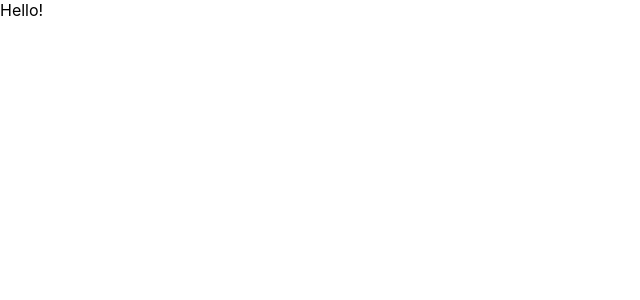
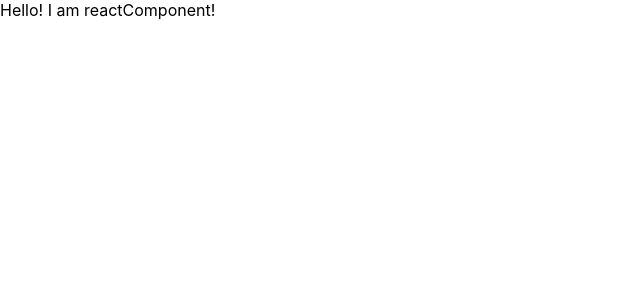
Before and after one commit to OlgaBulayMouse/hoocks, a React (Create React App) app: page / in a window 1280 px wide. Shown: the top 300 px of the page, without its empty margins (0-640 px from the left). Built offline with nearby package versions, Linux system fonts and the light colour scheme.

Commit message:
use useMemo

```diff
--- a/src/App.js
+++ b/src/App.js
@@ -1,14 +1,36 @@
 //import logo from './logo.svg';
 //import './App.css';
-import {useState} from 'react';
+import {
+    useMemo,
+    useState
+} from 'react';
+
+export const RandomNumber = ({isShowRandom}) => {
+    const r = useMemo(() => {
+        const Arr = [];
+        const NumsofArray = 9999999;
+        for (let i = 0; i < NumsofArray; i++) {
+            Arr.push(Math.random())
+        };
+        return [Math.round(Math.random() * NumsofArray)]
+    }, []);
+    return (
+        isShowRandom ? (
+        <div>
+            {r}
+        </div>
+        ) : null
+    );
+};
 export const App = () => {
-    const [content, setContent] = useState('Hello!');
+    const [isShowRandom, setIsShowRandom] = useState(false);
     const handlerClick = () => {
-        setContent('Click happend!')
+        setIsShowRandom(!isShowRandom)
     };
     return (
         <div onClick={handlerClick}>
-            {content}
+            Hello! I am reactComponent!
+            <RandomNumber isShowRandom={isShowRandom}/>
         </div>
     );
 };
```
